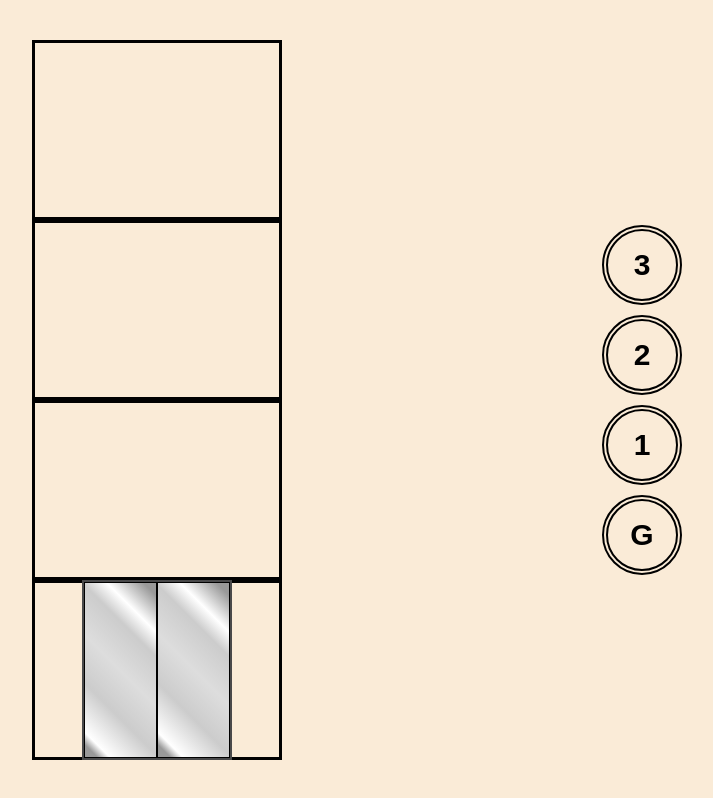
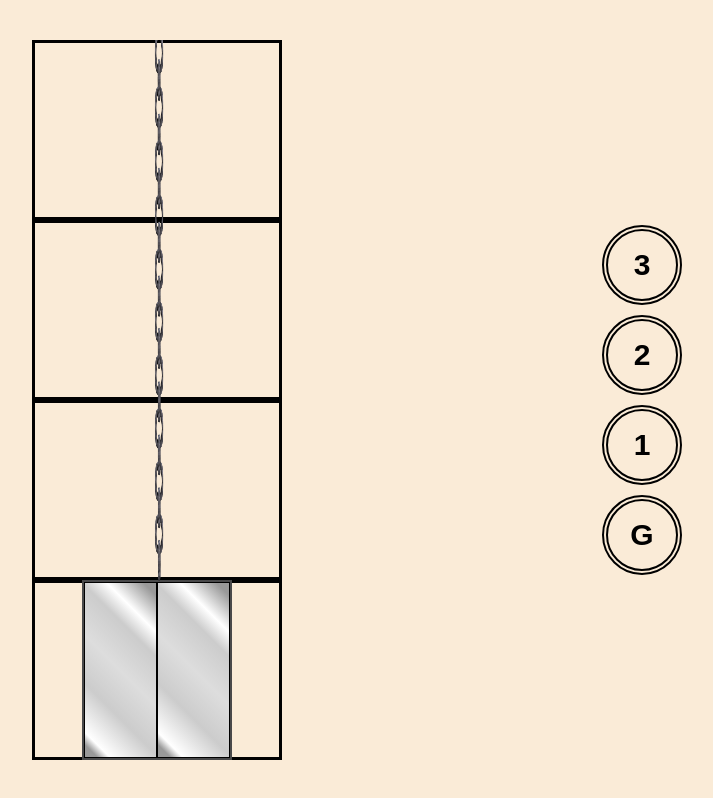
Before and after one commit to MuhamadJunaidHunani/Lift, a plain HTML site: page index.html in a window 1280 px wide. Shown: the whole page, without its empty margins (278-991 px from the left). Drawn offline with Linux system fonts and the light colour scheme.

Commit message:
Create Best Usi

```diff
--- a/index.html
+++ b/index.html
@@ -1,11 +1,13 @@
 <!DOCTYPE html>
 <html lang="en">
+
 <head>
     <meta charset="UTF-8">
     <meta name="viewport" content="width=device-width, initial-scale=1.0">
     <title>Document</title>
     <link rel="stylesheet" href="style.css">
 </head>
+
 <body>
     <div class="mainContainer">
         <div class="subContainer">
@@ -15,8 +17,8 @@
                 <div class="floor1 floors"></div>
                 <div class="floorG floors"></div>
                 <div class="liftContainer">
+                    <img src="./img/chain.png" alt="chain" class="chainLift">
                     <div class="lift">
-                <!-- <img src="./img/chain.png" alt="chain" class="chainLift"> -->
                         <div class="leftDoor"></div>
                         <div class="rightDoor"></div>
                     </div>
@@ -32,4 +34,5 @@
     </div>
     <script src="script.js"></script>
 </body>
+
 </html>
--- a/style.css
+++ b/style.css
@@ -46,16 +46,20 @@
     background-image: url("./img/peoples.jpg");
     background-size: cover;
     background-position: center;
-    overflow: hidden;
 }
 .lift{
     position: relative;
     width: 100%;
     height: 100%;
+    overflow: hidden;
+
 }
 .chainLift{
     position: absolute;
-    top: 0;
+    top: -330%;
+    width: 395px;
+    height: 338%;
+    left: -81%;
 }
 
 .leftDoor {
```
